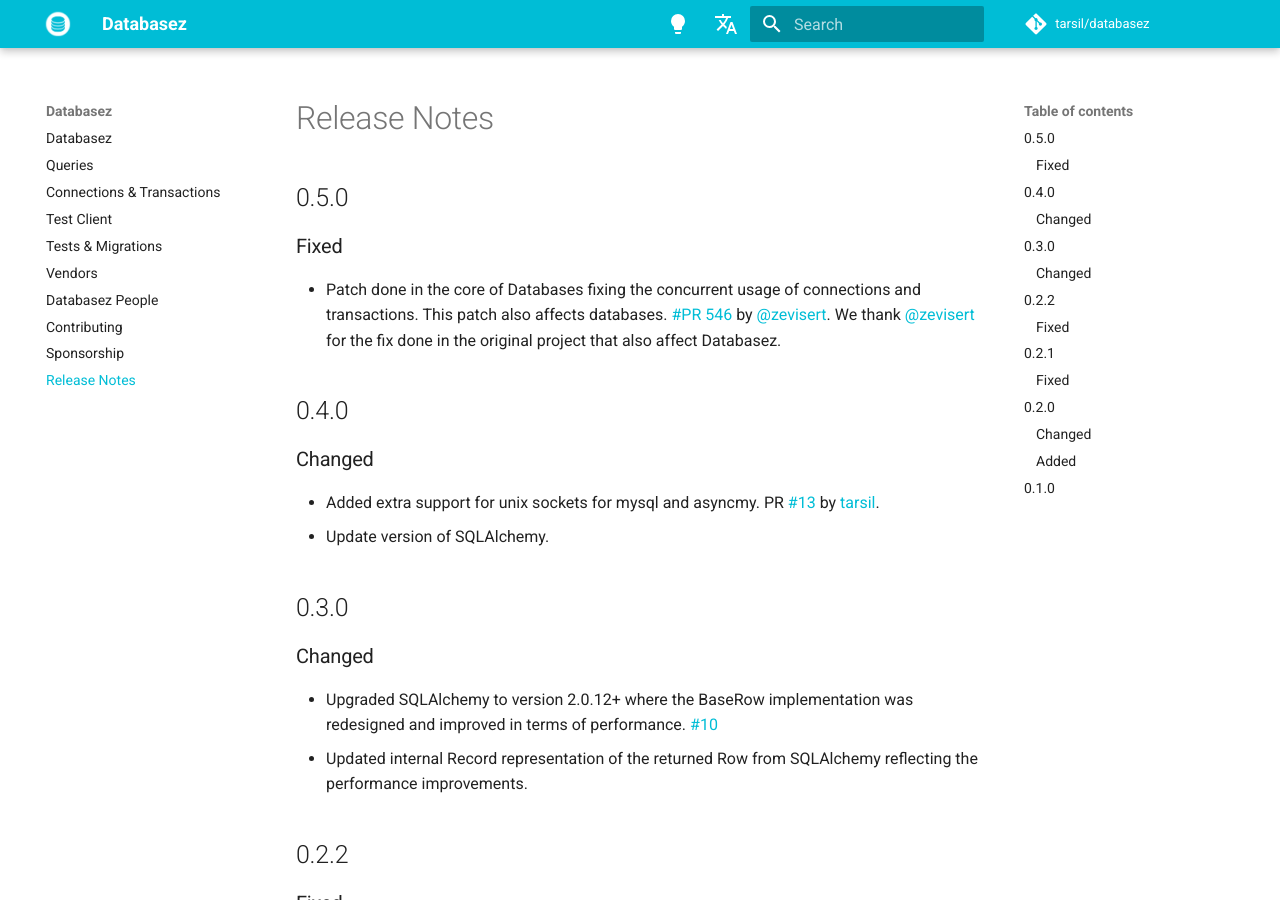
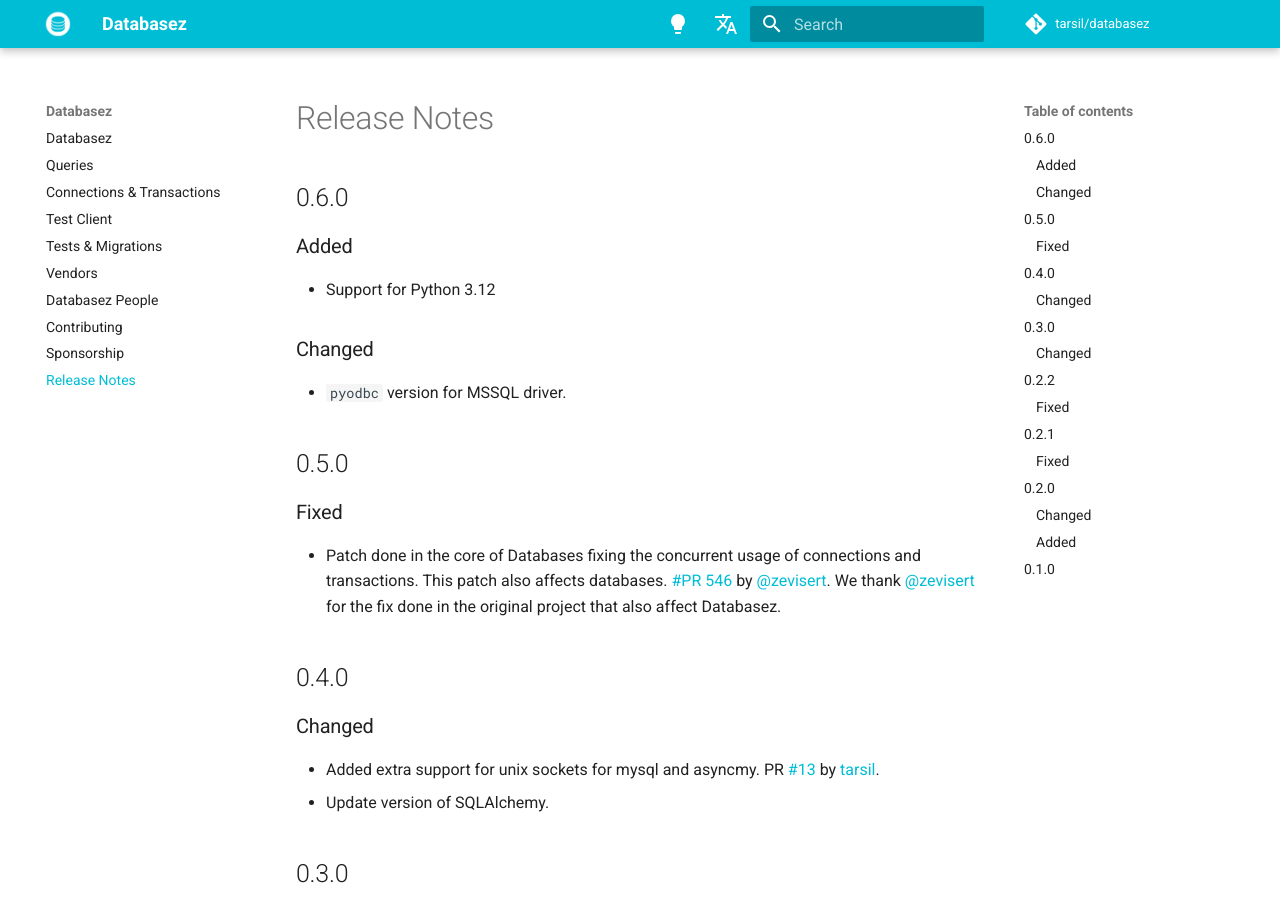
Before and after one commit to dymmond/databasez, an MkDocs documentation site: the page built from docs/release-notes.md, in a window 1280 px wide and 900 px high. Built offline with MkDocs 1.6.1 and Material for MkDocs 9.7.7, drawn with Linux system fonts in a browser that asks for light colours; comment, search, counter and statistics services are not loaded.

Commit message:
Release 0.6.0

```diff
--- a/databasez/__init__.py
+++ b/databasez/__init__.py
@@ -1,5 +1,5 @@
 from databasez.core import Database, DatabaseURL
 
-__version__ = "0.5.0"
+__version__ = "0.6.0"
 
 __all__ = ["Database", "DatabaseURL"]
--- a/docs/release-notes.md
+++ b/docs/release-notes.md
@@ -1,4 +1,14 @@
 # Release Notes
+
+## 0.6.0
+
+### Added
+
+- Support for Python 3.12
+
+### Changed
+
+* `pyodbc` version for MSSQL driver.
 
 ## 0.5.0
 
```
